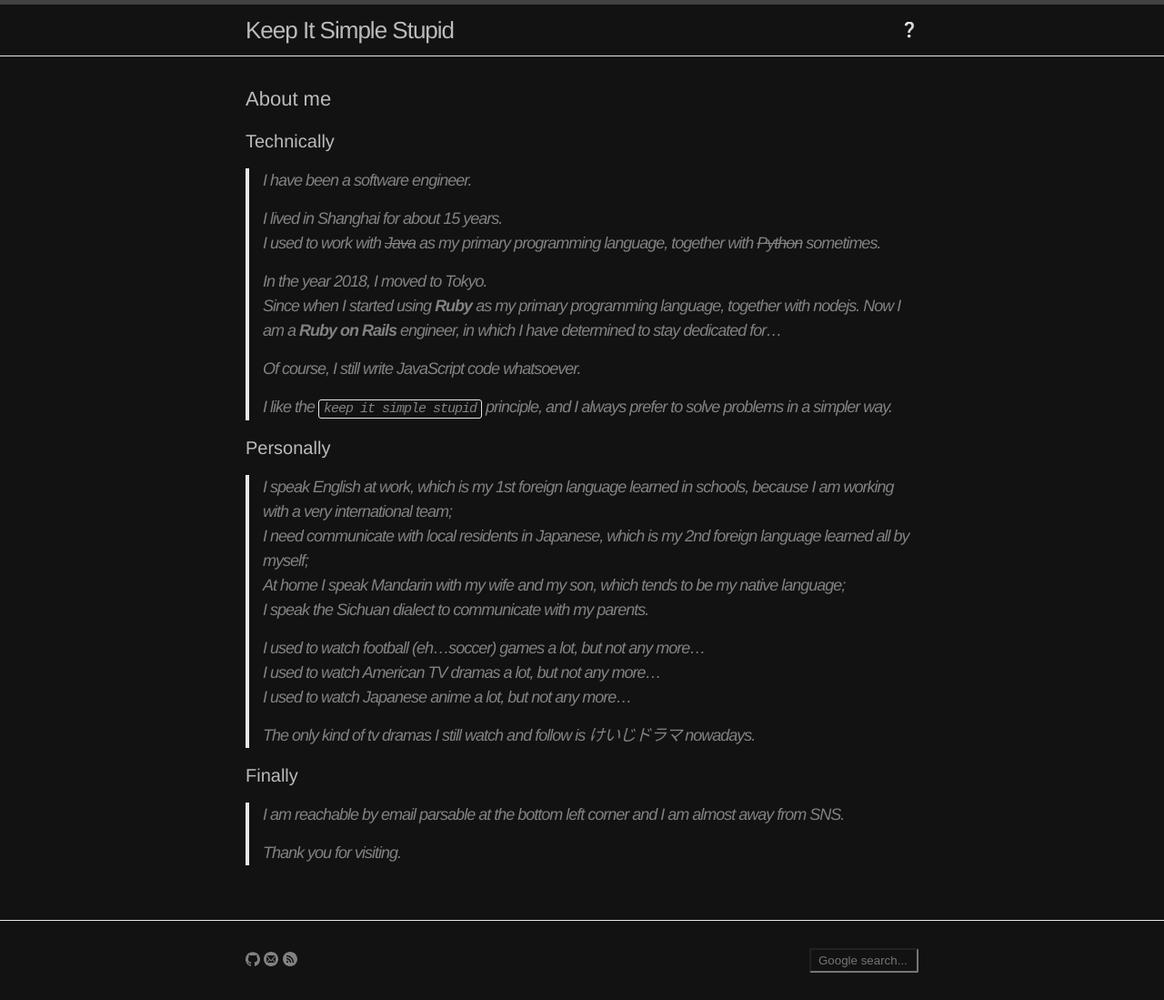
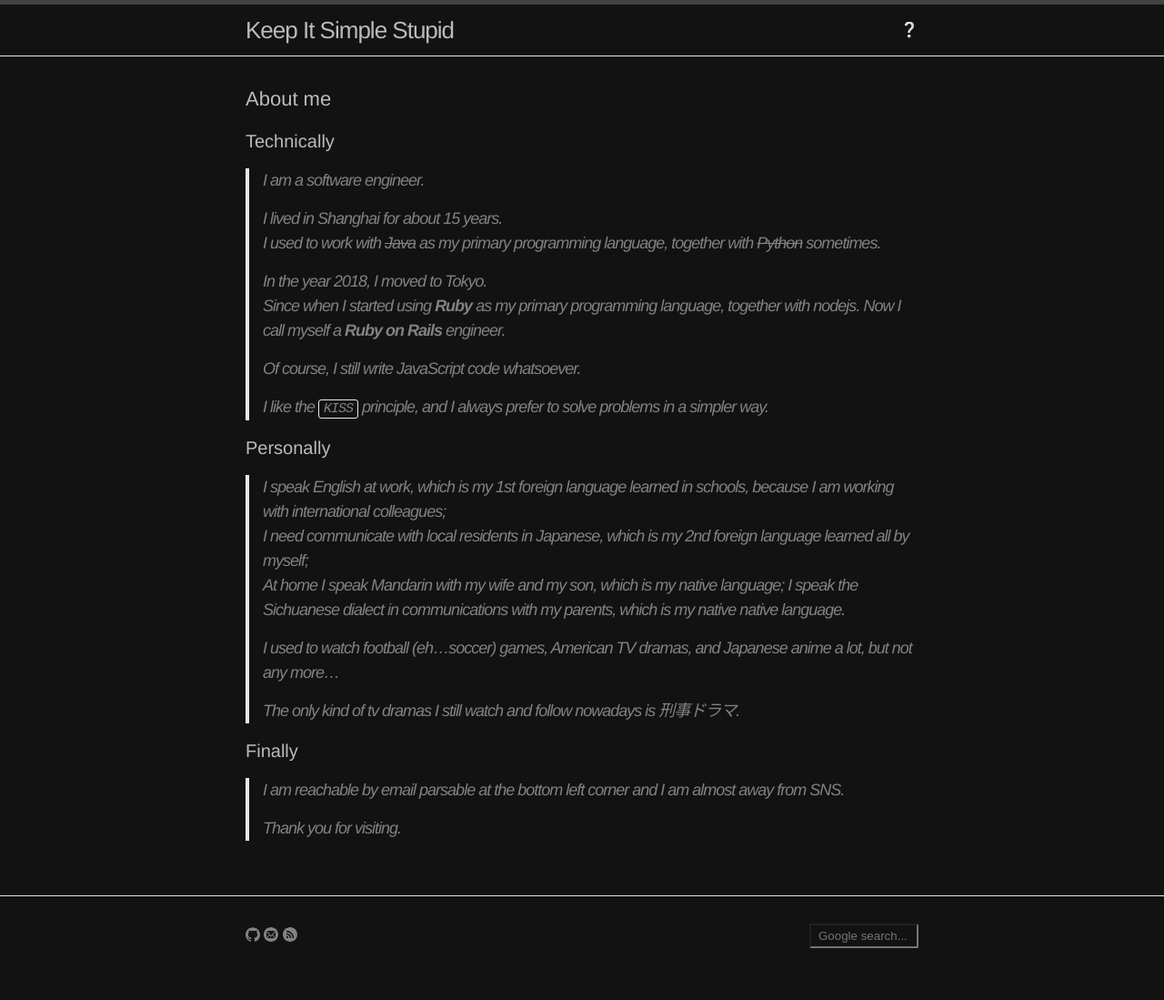
Before and after one commit to yuan-jiang/yuan-jiang.github.io, a Jekyll site: the page built from about.md, in a window 1280 px wide. Shown: the whole page at 91% size. Built offline with Jekyll 4.4.1, drawn with Linux system fonts in a browser that asks for light colours; after the commit the page ends 1072 px from its top, so only the background shows below that.

Commit message:
Update bookmarks and about

```diff
--- a/about.md
+++ b/about.md
@@ -7,30 +7,28 @@ permalink: /about/
 ## About me
 
 ### Technically
-  > I have been a software engineer.
+  > I am a software engineer.
   >
   > I lived in Shanghai for about 15 years.
   > I used to work with ~~Java~~ as my primary programming language, together with ~~Python~~ sometimes.
   >
   > In the year 2018, I moved to Tokyo.
-  > Since when I started using **Ruby** as my primary programming language, together with nodejs.
-  > Now I am a **Ruby on Rails** engineer, in which I have determined to stay dedicated for...
+  > Since when I started using **Ruby** as my primary programming language, together with *nodejs*.
+  > Now I call myself a **Ruby on Rails** engineer.
   >
   > Of course, I still write *JavaScript* code whatsoever.
   >
-  > I like the `keep it simple stupid` principle, and I always prefer to solve *problems* in a simpler way.
+  > I like the `KISS` principle, and I always prefer to solve *problems* in a simpler way.
 
 ### Personally
-  > I speak English at work, which is my 1st foreign language learned in schools, because I am working with a very international team;
+  > I speak English at work, which is my 1st foreign language learned in schools, because I am working with international colleagues;
   > I need communicate with local residents in Japanese, which is my 2nd foreign language learned all by myself;
-  > At home I speak Mandarin with my wife and my son, which tends to be my native language;
-  > I speak the Sichuan dialect to communicate with my parents.
+  > At home I speak Mandarin with my wife and my son, which is my native language;
+  > I speak the Sichuanese dialect in communications with my parents, which is my native native language.
   >
-  > I used to watch football (eh...soccer) games a lot, but not any more...
-  > I used to watch American TV dramas a lot, but not any more...
-  > I used to watch Japanese anime a lot, but not any more...
+  > I used to watch football (eh...soccer) games, American TV dramas, and Japanese anime a lot, but not any more...
   >
-  > The only kind of tv dramas I still watch and follow is けいじドラマ nowadays.
+  > The only kind of tv dramas I still watch and follow nowadays is 刑事ドラマ.
 
 ### Finally
   > I am reachable by email parsable at the bottom left corner and I am almost away from SNS.
```
Also changed, not shown: _data/bookmarks.yml (+5 -5 lines).
